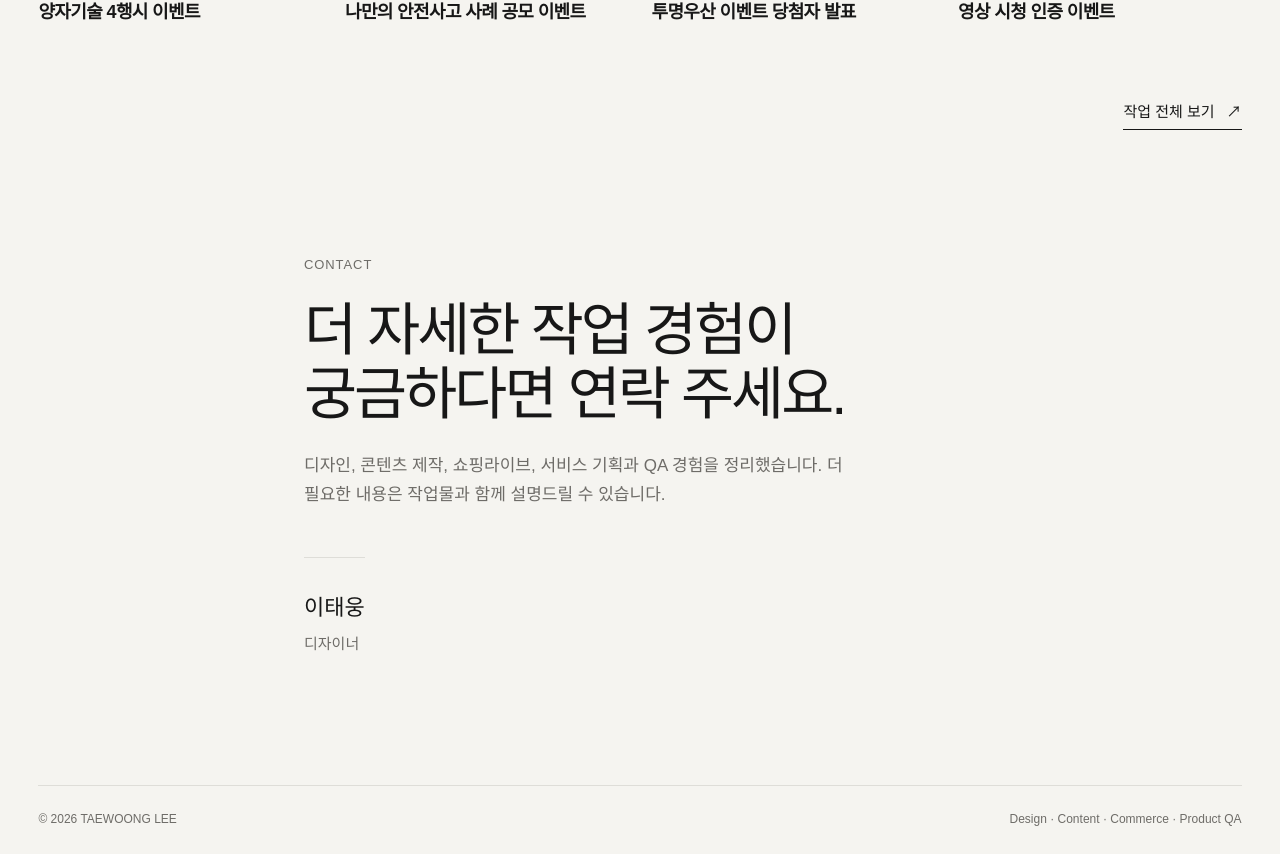
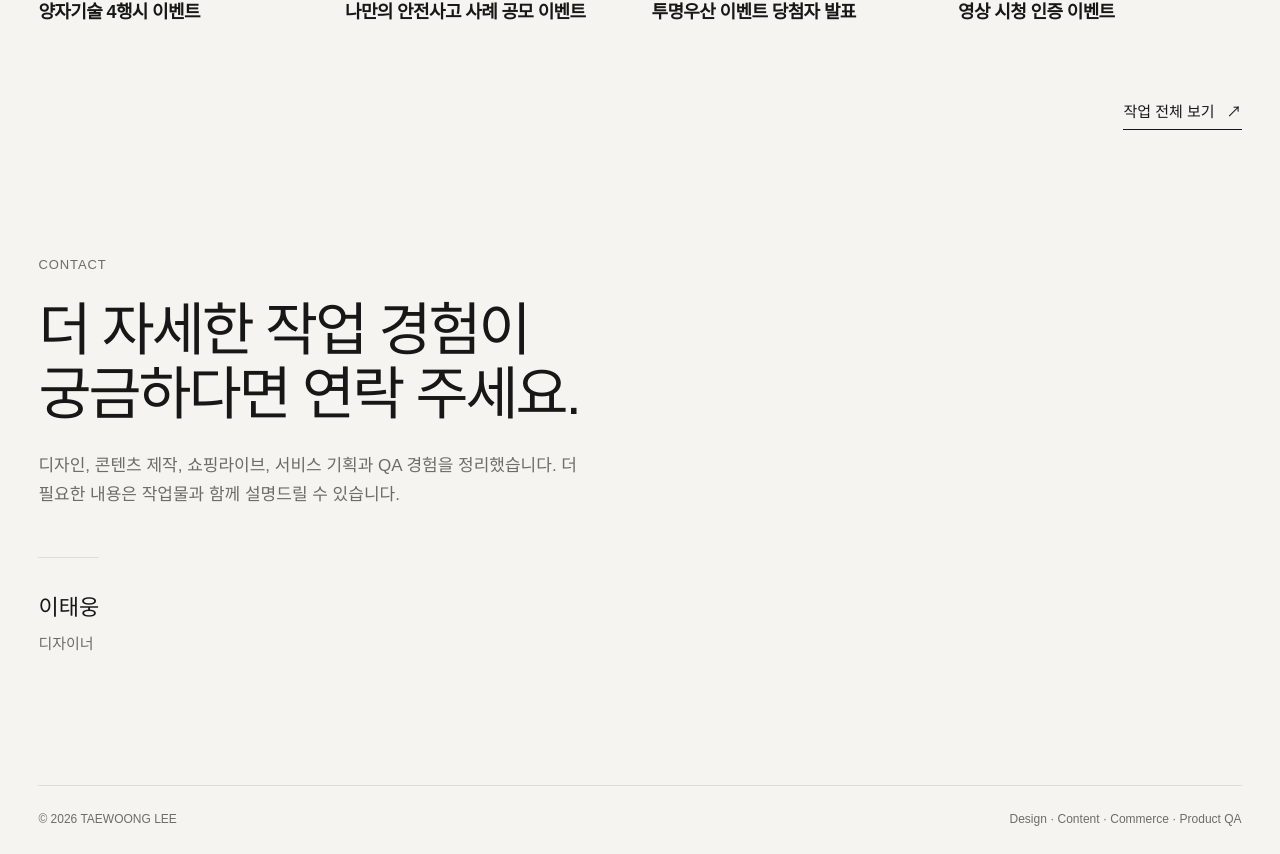
Before and after one commit to livee0322/taewoong-portfolio, a Next.js app: page / in a window 1280 px wide. Shown: the part 7032-7886 px from the top of the page. Built offline with nearby package versions, Linux system fonts and the light colour scheme; no server answers; the database is empty.

Commit message:
fix: align contact ending to page left axis

```diff
--- a/src/components/home/HomeSections.tsx
+++ b/src/components/home/HomeSections.tsx
@@ -83,7 +83,8 @@ export function HomeSections() {
         <div className="works-footer-link"><TextLink href="/works">작업 전체 보기</TextLink></div>
       </section>
 
-      <section id="contact" className="contact contact-ending section page-shell" data-cms-section="home.contact">
+      <section id="contact" className="contact section page-shell" data-cms-section="home.contact">
+        <div className="contact-ending">
           <p className="eyebrow">{home.contact.eyebrow}</p>
           <h2><Lines value={home.contact.title} /></h2>
           <p className="contact-intro">{home.contact.description}</p>
@@ -92,6 +93,7 @@ export function HomeSections() {
             {role ? <p className="contact-role">{role}</p> : null}
             {home.contact.email ? <p className="contact-line"><span>Contact</span><a href={`mailto:${home.contact.email}`}>{home.contact.email}</a></p> : null}
           </div>
+        </div>
       </section>
     </main>
   );
```
Lines whose indentation alone changed are shown as unchanged.
